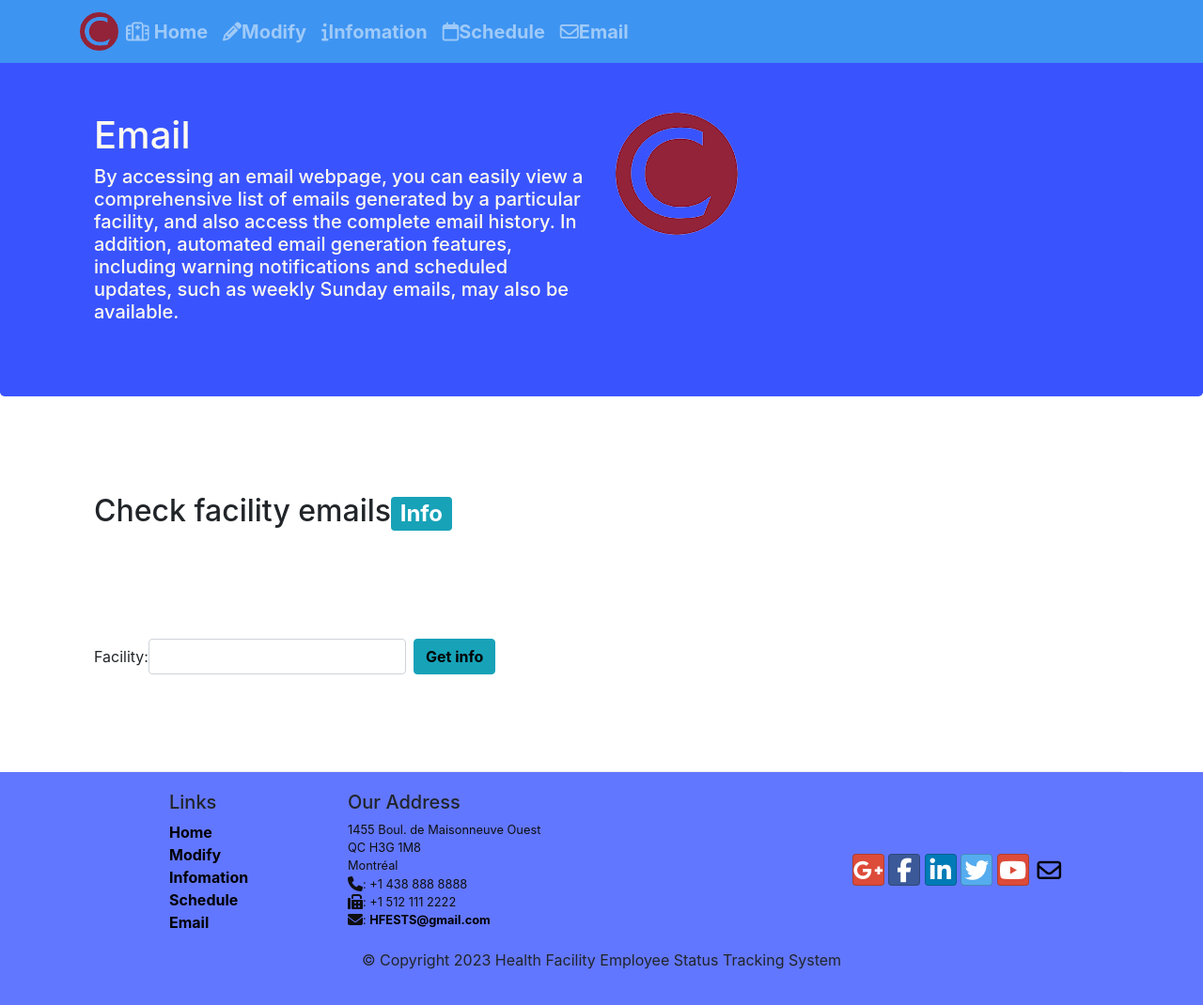
After one commit to Yushanai/HFESTS, a PHP site: page /information/Email/index.php in a window 1280 px wide. The commit adds this page. Shown: the whole page at 94% size. Run offline with PHP 8.4, Linux system fonts and the light colour scheme; some libraries are stand-ins or nearby versions.

Commit message:
Insert Facility to get info bug fixed &&email info finished

```diff
--- /dev/null
+++ b/Email/index.php
@@ -0,0 +1,194 @@
+<?php require_once './../database.php';
+//Check facility emails
+if(isset($_GET['facility'])){
+    // Retrieve email for the specified facility
+    $statement = $conn->prepare("SELECT * FROM email
+        WHERE fName = :facility
+        ORDER BY date ASC;
+    ");
+    $statement->bindParam(":facility", $_GET["facility"]);
+    $statement->execute();
+    $facilityEmail = $statement->fetchAll(PDO::FETCH_ASSOC);
+}
+
+
+
+?>
+
+<!DOCTYPE html>
+<html lang="en">
+
+    <head>
+        <meta charset="UTF-8">
+        <meta http-equiv="X-UA-Compatible" content="IE=edge">
+        <meta name="viewport" content="width=device-width, initial-scale=1.0">
+        <link rel="shortcut icon" href="../img/logo.png" type="MIME">
+
+        <!-- Bootstrap CSS -->
+        <!-- build:css css/main.css-->
+        <link rel="stylesheet" href="../node_modules/bootstrap/dist/css/bootstrap.min.css">
+        <link rel="stylesheet" href="../node_modules/bootstrap-social/bootstrap-social.css">
+        <link rel="stylesheet" href="../css/styles.css">
+
+        <!-- endbuild -->
+        <title>Email</title>
+    </head>
+    <body>
+    <!--------------------navigation bar---------------------->
+    <nav class="navbar navbar-dark navbar-expand-sm fixed-top">
+        <div class="container">
+            <button class="navbar-toggler" type="button" data-toggle="collapse" data-target="#Navbar">
+                <span class="navbar-toggler-icon"></span>
+            </button>
+            <a class="navbar-brand mr-auto " href="../index.php"><img src="../img/logo.png" height="30" width="41"
+                                                                      class="img-fluid"></a>
+            <div class="collapse navbar-collapse" id="Navbar">
+                <ul class="navbar-nav mr-auto">
+                    <li class="nav-item"><a class="nav-link fa-lg" href="../index.php"> <span
+                                class="fa fa-hospital-o "></span> Home</a></li>
+                    <li class="nav-item"><a class="nav-link fa-lg" href="../Modify/index.php"><span
+                                class="fa fa-pencil  "></span>Modify</a></li>
+                    <li class="nav-item"><a class="nav-link fa-lg" href="#"><span
+                                class="fa fa-info "></span>Infomation</a></li>
+                    <li class="nav-item"><a class="nav-link fa-lg" href="../Schedule/index.php"><span
+                                class="fa fa-calendar-o "></span>Schedule</a></li>
+                    <li class="nav-item"><a class="nav-link fa-lg" href="./index.php"><span
+                                class="fa fa-envelope-o  "></span>Email</a></li>
+                </ul>
+            </div>
+        </div>
+    </nav>
+    <!-------------------------------jumbotron---------------------------------->
+    <header class="jumbotron">
+        <div class="container">
+            <div class="row row-header">
+                <div class="col-12 col-sm-6 ">
+                    <h1>Email</h1>
+                    <h5>By accessing an email webpage, you can easily view a comprehensive list of emails generated by
+                        a particular facility, and also access the complete email history. In addition, automated email
+                        generation features, including warning notifications and scheduled updates, such as weekly
+                        Sunday emails, may also be available.</h5>
+                </div>
+                <div class="col-12 col-sm align-items-center">
+                    <img src="../img/logo.png" class="image-fluid">
+
+                </div>
+            </div>
+        </div>
+    </header>
+    <!---------------------------Generate history emails for a given facility-------------------------------------------->
+    <div class="container">
+        <div class="row row-content align-items-center">
+            <div class="col-12">
+                <h2 class="mt-0">Check facility emails<span class="badge badge-info">Info</span></h2>
+            </div>
+            <div class="col-12">
+                <form method="get" class="form-inline" ">
+                    <div class="form-group mr-2">
+                        <label for="emails-input"> Facility:</label>
+                        <input type="text" id="facility" name="facility" class="form-control" required>
+                    </div>
+                    <button type="submit" class="btn btn-info ">
+                        <span style="font-weight:bold; color: black">Get info</span>
+                    </button>
+                </form>
+            </div>
+
+
+
+            <!-- Display the schedule table -->
+            <?php if (isset($facilityEmail)) { ?>
+                <!--table for schedule-->
+                <div class="col-12 col-sm" id="EmailTable">
+                    <div class="table-responsive">
+                        <!--table can scroll horizontally when using small screen devices-->
+                        <table class="table table-striped">
+                            <!--striped: design a table with alternate rows in different colors-->
+                            <thead class="thead-dark">
+                            <!--render the head dark-->
+                            <tr>
+                                <th>Date</th>
+                                <th>Sender</th>
+                                <th>Receiver</th>
+                                <th>Subject</th>
+                                <th>Body</th>
+                            </tr>
+                            </thead>
+                            <tbody>
+                            <?php foreach ($facilityEmail as $row) { ?>
+                                <tr>
+                                    <td><?php echo $row['date']; ?></td>
+                                    <td><?php echo $row['fName']; ?></td>
+                                    <td><?php echo $row['eEmail']; ?></td>
+                                    <td><?php echo $row['emailSubject']; ?></td>
+                                    <td><?php echo $row['body']; ?></td>
+                                </tr>
+                            <?php } ?>
+                            </tbody>
+                        </table>
+                    </div>
+                </div>
+            <?php } ?>
+
+        </div>
+    </div>
+    <!-----------------------------------Content end---------------------------------------------------------------->
+
+    <footer class="footer ">
+        <div class="container">
+            <div class="row">
+                <div class="col-4 offset-1 col-sm-2">
+                    <h5>Links</h5>
+                    <ul class="list-unstyled">
+                        <li><a href="../index.php">Home</a></li>
+                        <li><a href="Modify/index.php">Modify</a></li>
+                        <li><a href="information/index.php">Infomation</a></li>
+                        <li><a href="./index.php">Schedule</a></li>
+                        <li><a href="email/index.php">Email</a></li>
+                    </ul>
+                </div>
+                <div class="col-7 col-sm-5">
+                    <h5>Our Address</h5>
+                    <address>
+                        1455 Boul. de Maisonneuve Ouest<br>
+                        QC H3G 1M8<br>
+                        Montréal<br>
+                        <i class="fa fa-phone fa-lg"></i>: +1 438 888 8888<br>
+                        <i class="fa fa-fax fa-lg"></i>: +1 512 111 2222<br>
+                        <i class="fa fa-envelope fa-lg"></i>:
+                        <a href="mailto:HFESTS@gmail.com">HFESTS@gmail.com</a>
+                    </address>
+                </div>
+                <div class="col-12 col-sm-4 align-self-center">
+                    <div class="text-center">
+                        <a class="btn btn-social-icon btn-google" href="http://google.com/+"><i
+                                class="fa fa-google-plus"></i></a>
+                        <a class="btn btn-social-icon btn-facebook" href="http://www.facebook.com/profile.php?id="><i
+                                class="fa fa-facebook"></i></a>
+                        <a class="btn btn-social-icon btn-linkedin" href="http://www.linkedin.com/in/"><i
+                                class="fa fa-linkedin"></i></a>
+                        <a class="btn btn-social-icon btn-twitter" href="http://twitter.com/"><i
+                                class="fa fa-twitter"></i></a>
+                        <a class="btn btn-social-icon btn-google" href="http://youtube.com/"><i
+                                class="fa fa-youtube"></i></a>
+                        <a class="btn btn-social-icon" href="mailto:"><i class="fa fa-envelope-o"></i></a>
+                    </div>
+                </div>
+            </div>
+            <div class="row justify-content-center">
+                <div class="col-auto">
+                    <p>© Copyright 2023 Health Facility Employee Status Tracking System</p>
+                </div>
+            </div>
+        </div>
+    </footer>
+    <!-- jQuery first, then Popper.js, then Bootstrap JS. -->
+
+    <script src="../node_modules/jquery/dist/jquery.slim.min.js"></script>
+    <script src="../node_modules/popper.js/dist/umd/popper.min.js"></script>
+    <script src="../node_modules/bootstrap/dist/js/bootstrap.min.js"></script>
+    <script src="https://kit.fontawesome.com/da57742d83.js" crossorigin="anonymous"></script>
+
+    </body>
+
+    </html>
--- a/Modify/index.php
+++ b/Modify/index.php
@@ -49,7 +49,7 @@ $Infection->execute();
                                 class="fa fa-info "></span>Infomation</a></li>
                     <li class="nav-item"><a class="nav-link fa-lg" href="../schedule/index.php"><span
                                 class="fa fa-calendar-o "></span>Schedule</a></li>
-                    <li class="nav-item"><a class="nav-link fa-lg" href="#"><span
+                    <li class="nav-item"><a class="nav-link fa-lg" href="../Email/index.php"><span
                                 class="fa fa-envelope-o  "></span>Email</a></li>
                 </ul>
             </div>
--- a/index.php
+++ b/index.php
@@ -36,7 +36,7 @@
                                 class="fa fa-info "></span>Infomation</a></li>
                     <li class="nav-item"><a class="nav-link fa-lg" href="Schedule/index.php"><span
                                 class="fa fa-calendar-o "></span>Schedule</a></li>
-                    <li class="nav-item"><a class="nav-link fa-lg" href="#"><span
+                    <li class="nav-item"><a class="nav-link fa-lg" href="Email/index.php"><span
                                 class="fa fa-envelope-o  "></span>Email</a></li>
                 </ul>
             </div>
@@ -133,7 +133,7 @@
             <h3>The following functions can be realized in the Information page</h3>
             </div> -->
             <div class="col col-sm order-sm-first col-md">
-                <a href="#">
+                <a href="Email/index.php">
                     <h2 class="mt-0">Email</h2>
                 </a>
                 <h4 class="d-none d-sm-block">The following functions can be realized in the Email page</h4>
```
Also changed, not shown: Schedule/index.php (+9 -19 lines).
